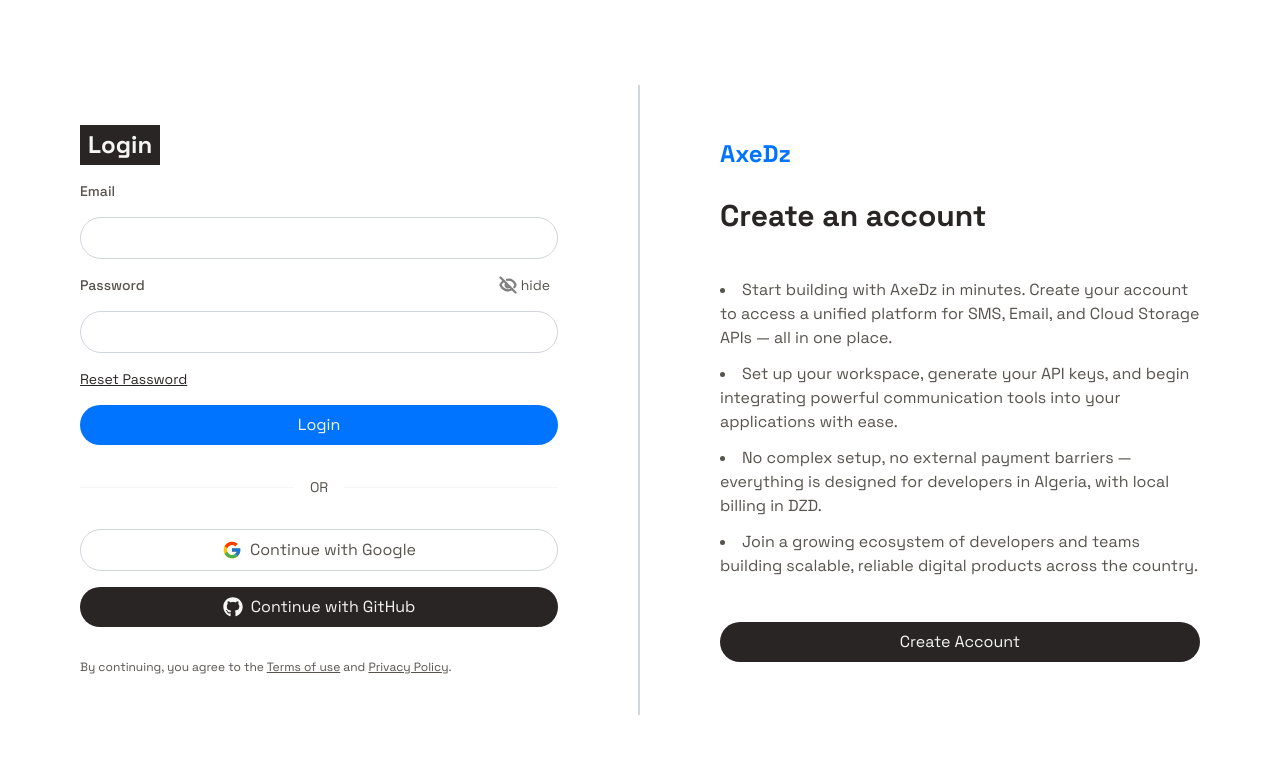
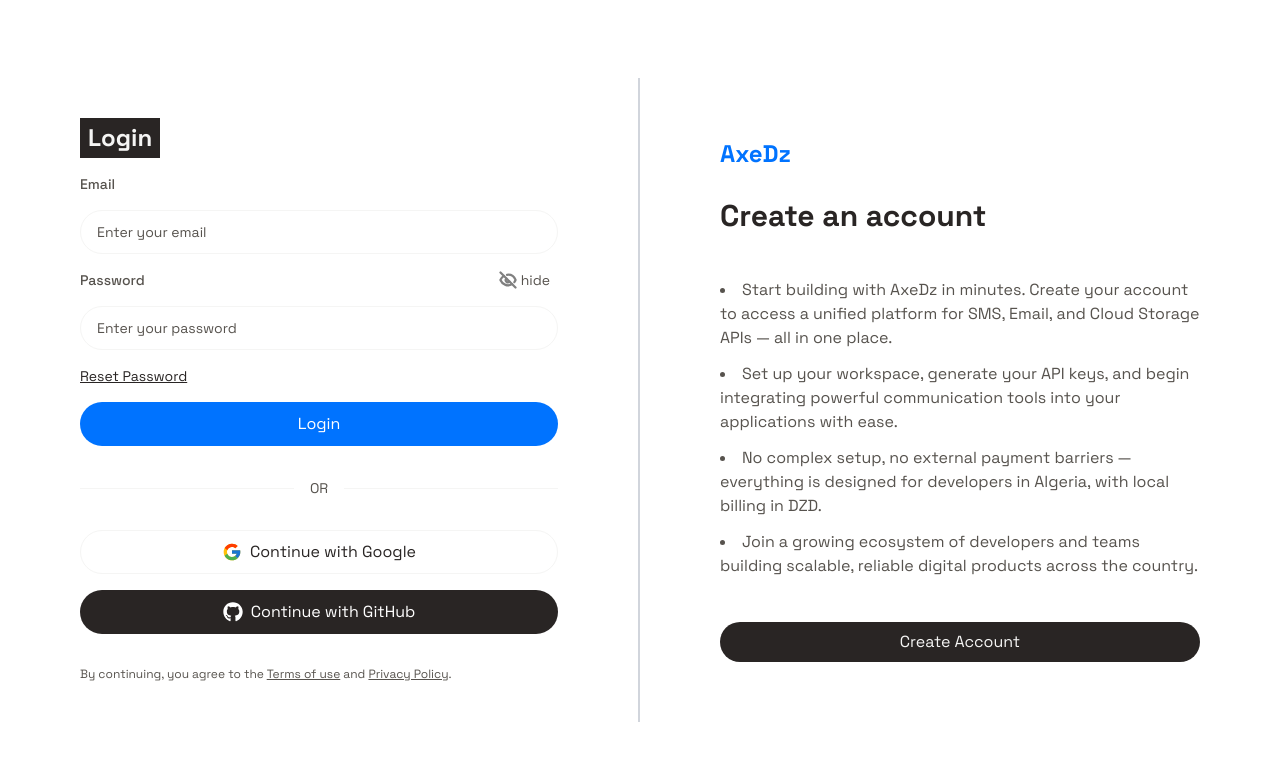
Before and after one commit to taha1545/axeDz-front, a Next.js app: page /login in a window 1280 px wide. Shown: the top 760 px of the page. Built offline with nearby package versions, Linux system fonts and the light colour scheme.

Commit message:
login UI

```diff
--- a/app/(en)/(auth)/login/components/login-form.tsx
+++ b/app/(en)/(auth)/login/components/login-form.tsx
@@ -1,21 +1,28 @@
 import { FcGoogle } from "react-icons/fc";
 import { FaGithub } from "react-icons/fa";
 import { EyeOff } from "lucide-react";
+import { Input } from "@/components/ui/input";
+
 export default function LoginForm() {
-  return (<form className="w-full lg:w-1/2 flex flex-col gap-4 px-6 sm:px-10 lg:px-20 py-10 border-b-2 lg:border-b-0 lg:border-r-2 border-gray-300 bg-background">
+  return (
+    <form className="w-full lg:w-1/2 flex flex-col gap-4 px-6 sm:px-10 lg:px-20 py-10 border-b-2 lg:border-b-0 lg:border-r-2 border-gray-300 bg-background">
       <h1 className="text-2xl w-fit font-bold text-muted bg-foreground py-1 px-2">
         Login
       </h1>
 
-        <label htmlFor="email" className="text-sm font-medium text-muted-foreground">
+      <label
+        htmlFor="email"
+        className="text-sm font-medium text-muted-foreground"
+      >
         Email
       </label>
 
-        <input
+      <Input
         type="email"
         id="email"
         name="email"
-          className="border border-gray-300 rounded-4xl px-3 py-2"
+        placeholder="Enter your email"
+        className="h-11 rounded-4xl px-4"
         required
       />
 
@@ -35,21 +42,22 @@
         </div>
       </div>
 
-        <input
+      <Input
         type="password"
         id="password"
         name="password"
-          className="border border-gray-300 rounded-4xl px-3 py-2"
+        placeholder="Enter your password"
+        className="h-11 rounded-4xl px-4"
         required
       />
 
-        <a href="#" className="text-sm text-black-500 underline">
+      <a href="#" className="text-sm underline">
         Reset Password
       </a>
 
       <button
         type="submit"
-          className="bg-primary text-muted rounded-4xl px-4 py-2"
+        className="bg-primary text-primary-foreground rounded-4xl px-4 py-2 h-11"
       >
         Login
       </button>
@@ -61,7 +69,7 @@
       </div>
 
       <button
-          className="flex justify-center items-center gap-2 border border-gray-300 text-muted-foreground rounded-4xl px-4 py-2"
+        className="flex justify-center items-center gap-2 border border-input text-foreground rounded-4xl px-4 py-2 h-11"
         type="button"
       >
         <FcGoogle size={20} />
@@ -69,7 +77,7 @@
       </button>
 
       <button
-          className="flex justify-center items-center gap-2 bg-foreground text-muted rounded-4xl px-4 py-2"
+        className="flex justify-center items-center gap-2 bg-foreground text-background rounded-4xl px-4 py-2 h-11"
         type="button"
       >
         <FaGithub size={20} />
@@ -81,5 +89,6 @@
         <span className="underline">Terms of use</span> and{" "}
         <span className="underline">Privacy Policy</span>.
       </p>
-      </form>);
+    </form>
+  );
 }
```
Lines whose indentation alone changed are shown as unchanged.
